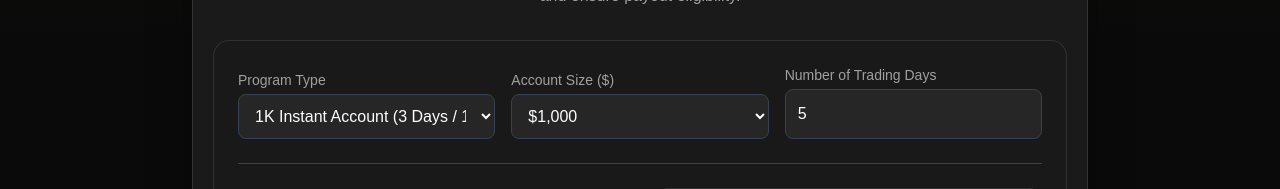
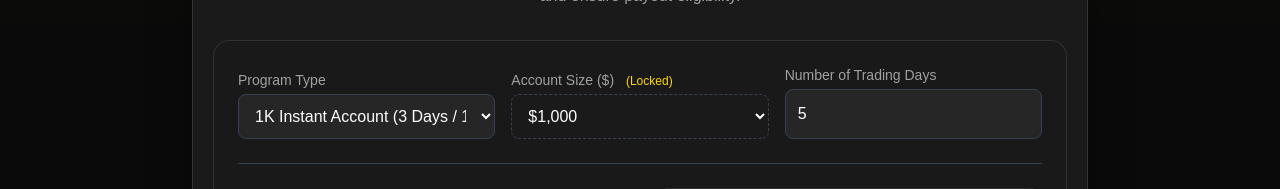
Before and after one commit to Seradeep/goatfunded_1-instant_account_calculator, a Next.js app: page / in a window 1280 px wide. Shown: the part 450-639 px from the top of the page. Built offline with nearby package versions, Linux system fonts and the light colour scheme; no server answers.

Commit message:
feat: add ConsistencyCalculator component to analyze trading account consistency rules, daily profits, and payout eligibility.

```diff
--- a/src/components/ConsistencyCalculator.tsx
+++ b/src/components/ConsistencyCalculator.tsx
@@ -168,7 +168,13 @@ const ConsistencyCalculator = () => {
                         </label>
                         <select
                             value={ruleType}
-                            onChange={(e) => setRuleType(e.target.value)}
+                            onChange={(e) => {
+                                const newRule = e.target.value;
+                                setRuleType(newRule);
+                                if (newRule === '15_promo') {
+                                    setAccountSize(1000);
+                                }
+                            }}
                             className="w-full p-3 rounded-lg bg-[var(--surface-2)] border border-gray-700 text-white focus:border-[var(--primary)] outline-none"
                         >
                             <option value="15_promo">1K Instant Account (3 Days / 15%)</option>
@@ -179,20 +185,28 @@ const ConsistencyCalculator = () => {
 
                     <div className="flex-1 min-w-[200px]">
                         <label className="block text-sm font-medium text-[var(--text-secondary)] mb-1">
-                            Account Size ($)
+                            Account Size ($) {ruleType === '15_promo' && <span className="text-xs text-[var(--primary)] ml-2">(Locked)</span>}
                         </label>
                         <select
                             value={accountSize}
                             onChange={(e) => setAccountSize(parseInt(e.target.value))}
-                            className="w-full p-3 rounded-lg bg-[var(--surface-2)] border border-gray-700 text-white focus:border-[var(--primary)] outline-none"
+                            disabled={ruleType === '15_promo'}
+                            className={`w-full p-3 rounded-lg border border-gray-700 text-white focus:border-[var(--primary)] outline-none transition-colors ${ruleType === '15_promo'
+                                    ? 'bg-[var(--surface-1)] text-gray-400 cursor-not-allowed border-dashed'
+                                    : 'bg-[var(--surface-2)]'
+                                }`}
                         >
                             <option value="1000">$1,000</option>
+                            {ruleType !== '15_promo' && (
+                                <>
                                     <option value="2500">$2,500</option>
                                     <option value="5000">$5,000</option>
                                     <option value="10000">$10,000</option>
                                     <option value="25000">$25,000</option>
                                     <option value="50000">$50,000</option>
                                     <option value="100000">$100,000</option>
+                                </>
+                            )}
                         </select>
                     </div>
 
```
Lines whose indentation alone changed are shown as unchanged.
